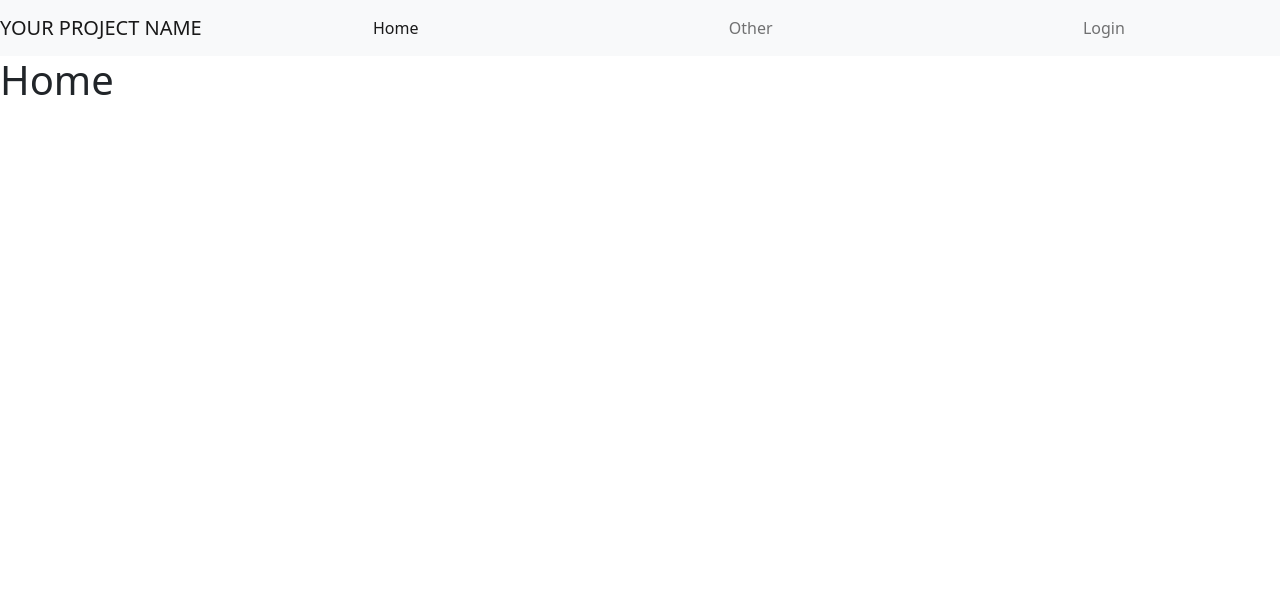
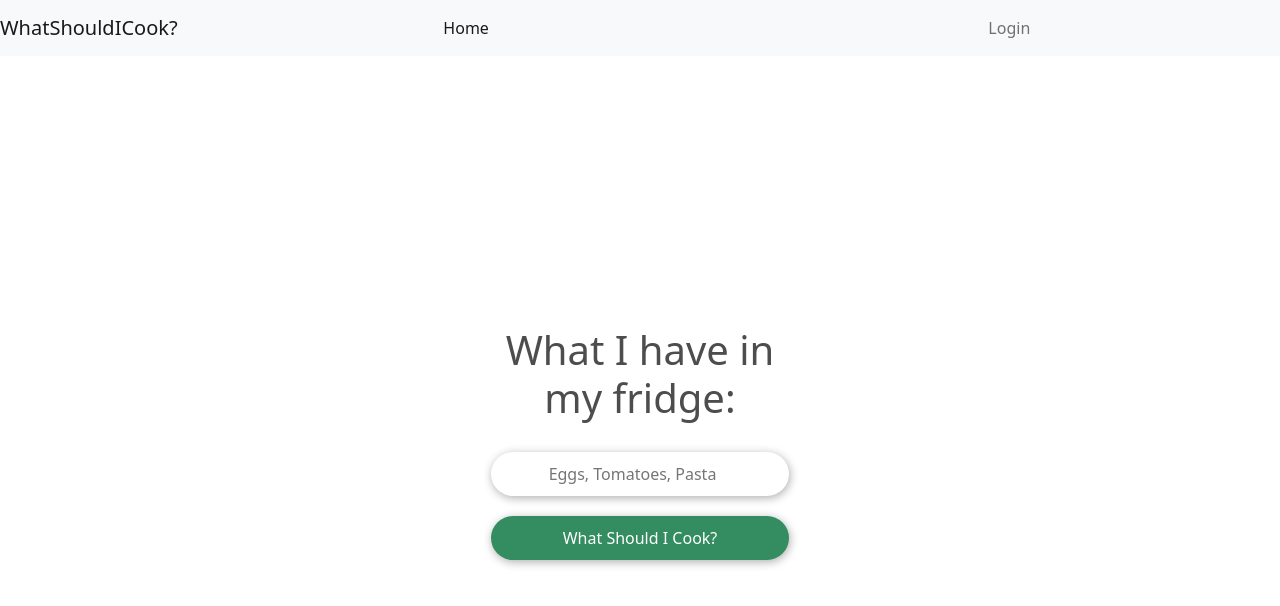
Before and after one commit to giocapeli/recipeApp-frontend, a React (Create React App) app: page / in a window 1280 px wide. Shown: the top 606 px of the page. Built offline with nearby package versions, Linux system fonts and the light colour scheme; no server answers.

Commit message:
Starting Homepage

```diff
--- a/src/App.css
+++ b/src/App.css
@@ -0,0 +1,31 @@
+.searchItens {
+  border-radius: 25px;
+  padding: 10px 15px;
+  margin: 10px;
+  width: 80%;
+  box-shadow: 1px 2px 10px rgb(173, 173, 173);
+  border: 0px;
+  text-align: center;
+}
+
+.searchInput {
+}
+
+.searchButton {
+  border: 0px;
+  background-color: rgb(51, 141, 96);
+  color: white;
+}
+
+.searchPage {
+  max-width: 500px;
+  text-align: center;
+  margin: 30vh auto;
+  padding: 10px 5vw;
+}
+
+.pageTitle {
+  font-size: 2.5em;
+  margin: 20px;
+  color: rgb(77, 77, 77);
+}
--- a/src/App.js
+++ b/src/App.js
@@ -11,18 +11,7 @@ import Login from "./pages/Login";
 import { useDispatch, useSelector } from "react-redux";
 import { selectAppLoading } from "./store/appState/selectors";
 import { getUserWithStoredToken } from "./store/user/actions";
-import { Jumbotron } from "react-bootstrap";
-
-const Home = () => (
-  <Jumbotron>
-    <h1>Home</h1>
-  </Jumbotron>
-);
-const Other = () => (
-  <Jumbotron>
-    <h1>Other</h1>
-  </Jumbotron>
-);
+import Homepage from "./pages/Homepage";
 
 function App() {
   const dispatch = useDispatch();
@@ -38,8 +27,7 @@ function App() {
       <MessageBox />
       {isLoading ? <Loading /> : null}
       <Switch>
-        <Route exact path="/" component={Home} />
-        <Route path="/other" component={Other} />
+        <Route exact path="/" component={Homepage} />
         <Route path="/signup" component={SignUp} />
         <Route path="/login" component={Login} />
       </Switch>
--- a/src/components/Navigation/LoggedIn.js
+++ b/src/components/Navigation/LoggedIn.js
@@ -10,7 +10,7 @@ export default function LoggedIn() {
   const user = useSelector(selectUser);
   return (
     <>
-      <Nav.Item style={{ padding: ".5rem 1rem" }}>{user.email}</Nav.Item>
+      <Nav.Item style={{ padding: ".5rem 1rem" }}>{user.name}</Nav.Item>
       <Button onClick={() => dispatch(logOut())}>Logout</Button>
     </>
   );
--- a/src/components/Navigation/index.js
+++ b/src/components/Navigation/index.js
@@ -16,13 +16,12 @@ export default function Navigation() {
   return (
     <Navbar bg="light" expand="lg">
       <Navbar.Brand as={NavLink} to="/">
-        YOUR PROJECT NAME
+        WhatShouldICook?
       </Navbar.Brand>
       <Navbar.Toggle aria-controls="basic-navbar-nav" />
       <Navbar.Collapse id="basic-navbar-nav">
         <Nav style={{ width: "100%" }} fill>
           <NavbarItem path="/" linkText="Home" />
-          <NavbarItem path="/other" linkText="Other" />
           {loginLogoutControls}
         </Nav>
       </Navbar.Collapse>
--- /dev/null
+++ b/src/pages/Homepage.js
@@ -0,0 +1,17 @@
+import React from "react";
+
+export default function Homepage() {
+  return (
+    <div className="searchPage">
+      <h1 className="pageTitle">What I have in my fridge:</h1>
+      <input
+        className="searchInput searchItens"
+        type="search"
+        placeholder="Eggs, Tomatoes, Pasta"
+        aria-label="Search Recipes"
+      />
+      <br />
+      <button className="searchButton searchItens">What Should I Cook?</button>
+    </div>
+  );
+}
```
